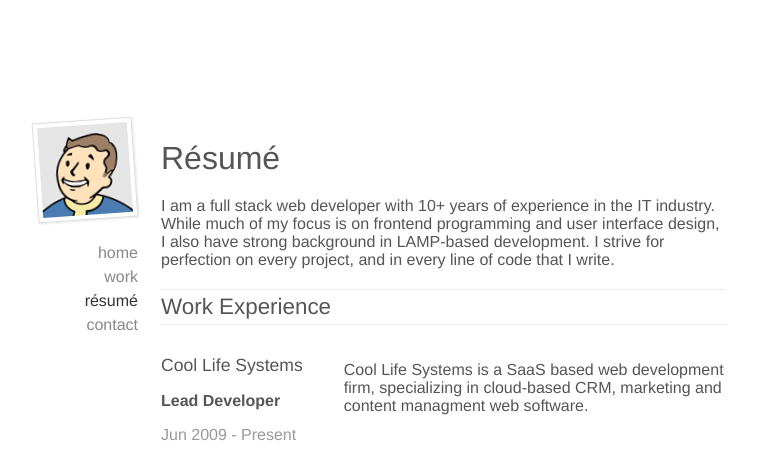
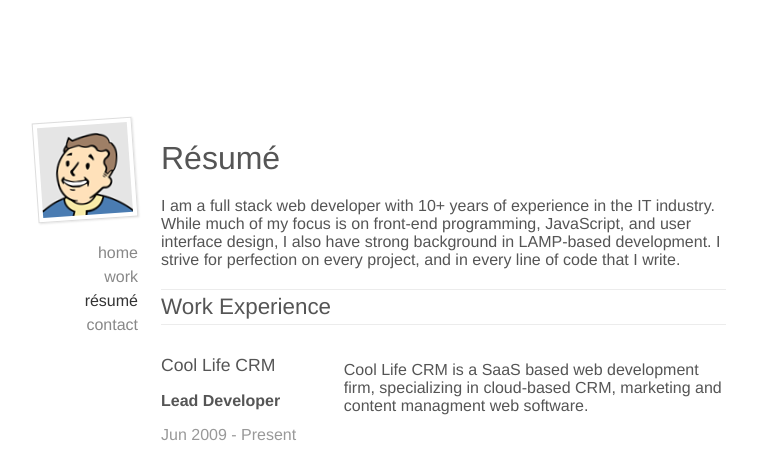
Before and after one commit to billdami/billdami.github.io, a Jekyll site: the page built from resume/index.html, in a window 1280 px wide. Shown: the top 468 px of the page, without its empty margins (264-1021 px from the left). Built offline with Jekyll 4.4.1, drawn with Linux system fonts in a browser that asks for light colours.

Commit message:
tweaks to location/resume

```diff
--- a/index.html
+++ b/index.html
@@ -6,6 +6,6 @@ layout: default
 
 <h1 class="page-heading">Hi, I'm Bill.</h1>
 <p>
-    I am a web developer based in Orange County, New York. I serve as lead developer at <a href="http://www.coollifesystems.com">Cool Life Systems</a>, and work on several personal projects as well. I have a passion for front-end development, and much of my time is spent crafting pixel perfect UIs and intuitive user experiences.
+    I am a web developer based in New York's Capital Region. I serve as lead developer at <a href="http://www.coollifecrm.com">Cool Life CRM</a>, and work on several personal projects as well. I have a passion for front-end development, and much of my time is spent crafting pixel perfect UIs and intuitive user experiences.
 </p>
 {% include social-btns.html %}
--- a/resume/index.html
+++ b/resume/index.html
@@ -4,16 +4,16 @@ layout: default
 ---
 
 <h1 class="page-heading">R&eacute;sum&eacute;</h1>
-<p>I am a full stack web developer with 10+ years of experience in the IT industry. While much of my focus is on frontend programming and user interface design, I also have strong background in LAMP-based development. I strive for perfection on every project, and in every line of code that I write.</p>
+<p>I am a full stack web developer with 10+ years of experience in the IT industry. While much of my focus is on front-end programming, JavaScript, and user interface design, I also have strong background in LAMP-based development. I strive for perfection on every project, and in every line of code that I write.</p>
 <h2 class="resume-sec-head">Work Experience</h2>
 <div class="row">
     <div class="col-5">
-        <h5>Cool Life Systems</h5>
+        <h5>Cool Life CRM</h5>
         <p><strong>Lead Developer</strong></p>
         <p class="text-muted">Jun 2009 - Present</p>
     </div>
     <div class="col-11">
-        <p>Cool Life Systems is a SaaS based web development firm, specializing in cloud-based CRM, marketing and content managment web software.</p>
+        <p>Cool Life CRM is a SaaS based web development firm, specializing in cloud-based CRM, marketing and content managment web software.</p>
     </div>
 </div>
 <div class="row">
```
